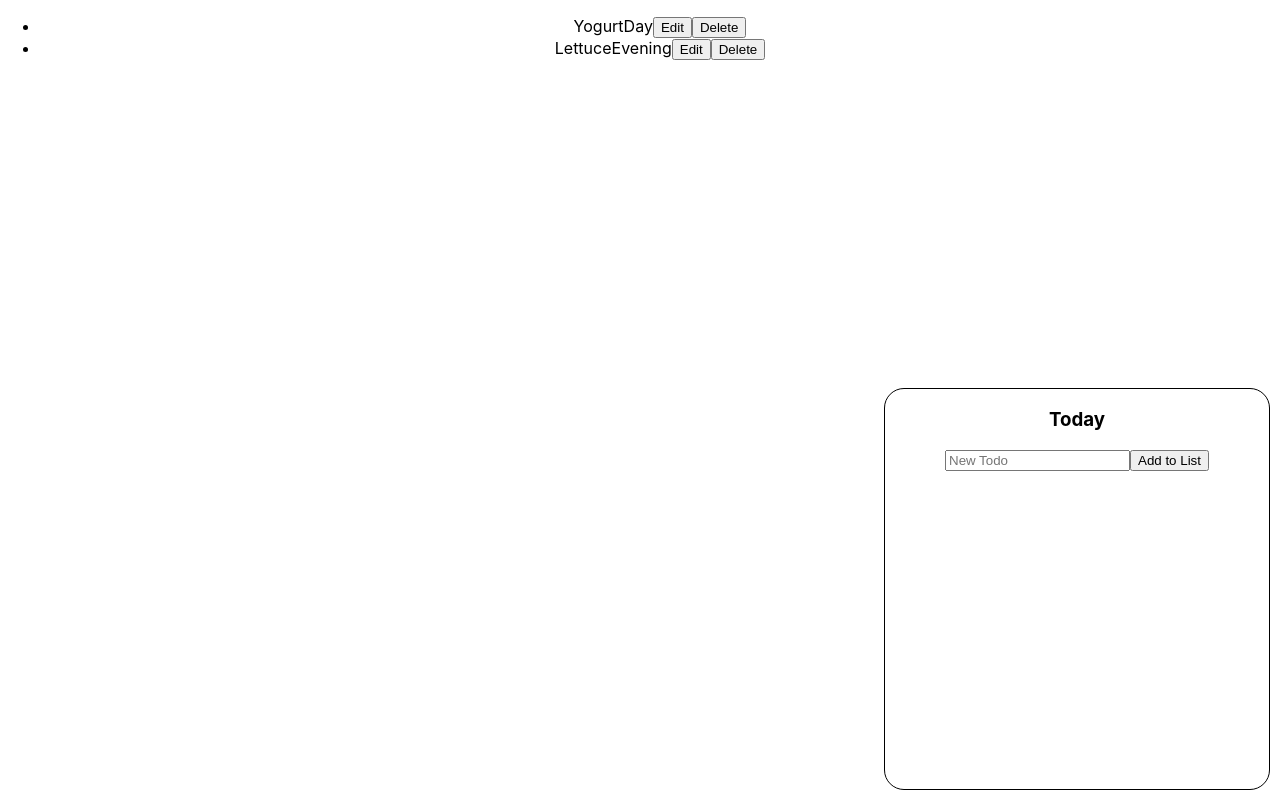
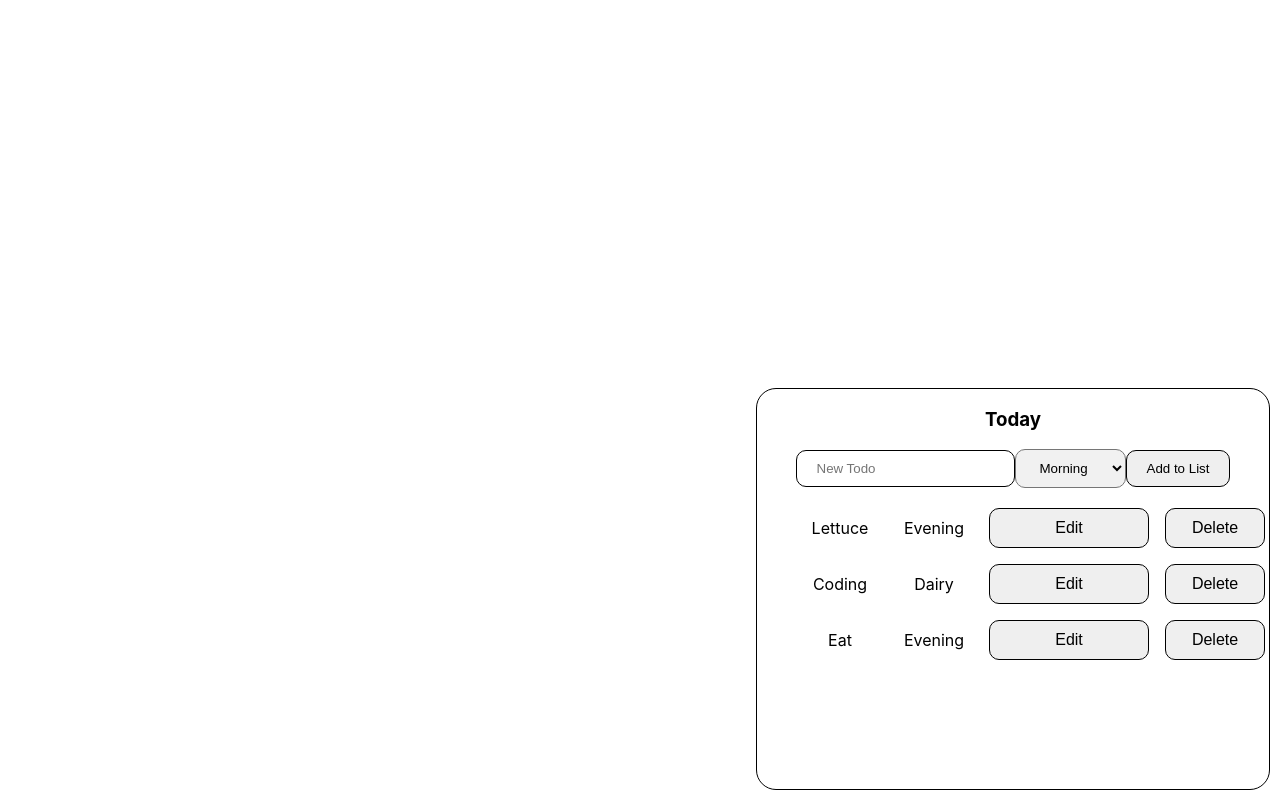
Before and after one commit to bonfacemasira/To-Do-List, a React (Create React App) app: page / in a window 1280 px wide. Built offline with nearby package versions, Linux system fonts and the light colour scheme; data requests are answered from the project's data file.

Commit message:
style tasks and buttons on the list

```diff
--- a/db.json
+++ b/db.json
@@ -1,14 +1,19 @@
 {
   "tasks": [
-    {
-      "id": 1,
-      "name": "Yogurt",
-      "category": "Day"
-    },
     {
       "id": 7,
       "name": "Lettuce",
       "category": "Evening"
+    },
+    {
+      "name": "Coding",
+      "category": "Dairy",
+      "id": 8
+    },
+    {
+      "name": "Eat",
+      "category": "Evening",
+      "id": 15
     }
   ]
 }
--- a/src/App.css
+++ b/src/App.css
@@ -13,16 +13,67 @@
   color: white;
 }
 
-.Form {
+.TaskList {
+  overflow: auto;
   background-color: white;
   border: 1px solid black;
   border-radius: 20px;
-  width: 30%;
+  width: 40%;
   height: 50%;
+  minimum-width: 20rem;
   position: absolute;
   right: 10px; bottom: 10px;
 }
 
+/* .TaskList{
+  width: 50%;
+} */
+
+.Tasks {
+  list-style: none;
+}
+
+.Tasks li {
+  margin: 0.5rem 0;
+  padding: 0.25rem;
+  display: grid;
+  grid-template-columns: 1fr 1fr 160px 100px;
+  column-gap: 1rem;
+  align-items: center;
+  border-radius: 4px;
+}
+
 .NewItem {
+  width: 100%;
+}
 
+input {
+  padding: 10px 20px;
+  border-radius: 10px;
+  border: 1px solid black;
 }
+
+select {
+  padding: 10px 20px;
+  border-radius: 10px;
+  background-color: #f1f1f1;
+}
+
+form > button {
+  padding: 10px 20px;
+  border-radius: 10px;
+  border: 1px solid black;
+  cursor: pointer;
+}
+
+.formButton {
+  padding: 10px 20px;
+  border-radius: 10px;
+  border: 1px solid black;
+  cursor: pointer;
+  font-size: 1rem;
+}
+
+.formButton:hover {
+  background-color: red;
+}
--- a/src/App.js
+++ b/src/App.js
@@ -1,7 +1,5 @@
 import './App.css';
-import TaskForm from './components/TaskForm';
-import React, { useState, useEffect } from "react";
-import Task from './components/Task';
+import React from "react";
 import TaskList from './components/TaskList';
 
 function App() {
--- a/src/components/Task.js
+++ b/src/components/Task.js
@@ -9,7 +9,6 @@ function Task({ task, onUpdateTask, onDeleteTask }) {
       .then(() => onDeleteTask(task));
   }
 
-  console.log(task)
   function handleEditTask() {
     // fetch(`http://localhost:3001/tasks/${task.id}`, {
     //   method: "PATCH",
--- a/src/components/TaskForm.js
+++ b/src/components/TaskForm.js
@@ -2,7 +2,7 @@ import React, { useState } from "react";
 
 function TaskForm({ onAddTask }) {
   const [name, setName] = useState("");
-  const [category, setCategory] = useState([]);
+  const [category, setCategory] = useState("Morning");
 
   function handleSubmit(e) {
     e.preventDefault();
@@ -24,7 +24,6 @@ function TaskForm({ onAddTask }) {
 
   return (
     <div className="Form">
-      <h3>Today</h3>
       <form className="NewItem" onSubmit={handleSubmit}>
         <input
           type="text"
@@ -33,6 +32,14 @@ function TaskForm({ onAddTask }) {
           value={name}
           onChange={(e) => setName(e.target.value)}
         />
+        <select
+          name="category"
+          value={category}
+          onChange={(e) => setCategory(e.target.value)}
+        >
+          <option value="Morning">Morning</option>
+          <option value="Evening">Evening</option>
+        </select>
         <button type="submit" onClick={handleSubmit}>
           Add to List
         </button>
--- a/src/components/TaskList.js
+++ b/src/components/TaskList.js
@@ -31,12 +31,11 @@ function TaskList() {
     setTasks(updatedTasks);
   }
 
-  console.log(tasks)
-
   return (
     <div className="TaskList">
+      <h3>Today</h3>
       <TaskForm onAddTask={handleAddTask} />
-      <ul className="Taks">
+      <ul className="Tasks">
         {tasks.map((task) => (
           <Task
             key={task.id}
```
